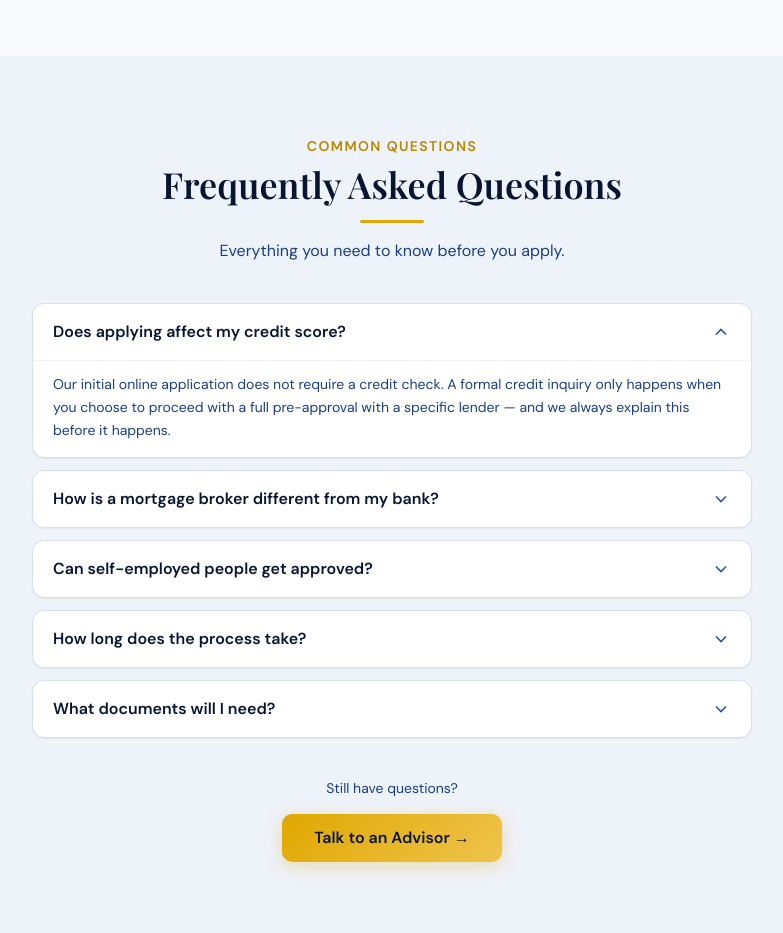
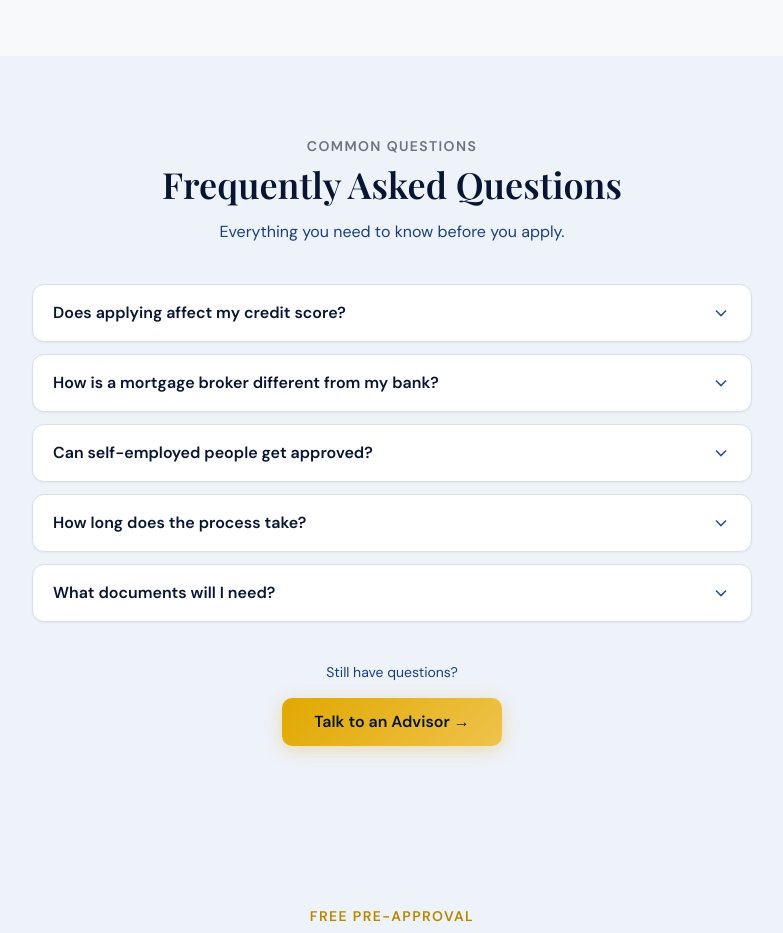
Before and after one commit to melzeranthony6-ai/clearpath-mortgage, a React (Vite) app: page / in a window 1280 px wide. Shown: the part 5220-6153 px from the top of the page, without its empty margins (248-1031 px from the left). Built offline with nearby package versions, Linux system fonts and the light colour scheme.

Commit message:
fix: FAQ closed by default, gray label, remove divider, gray answer textYou said: All four changes are in src/components/FAQ.

```diff
--- a/src/components/FAQ.tsx
+++ b/src/components/FAQ.tsx
@@ -29,15 +29,14 @@ const faqs = [
 ]
 
 function FAQ() {
-  const [openIndex, setOpenIndex] = useState<number | null>(0)
+  const [openIndex, setOpenIndex] = useState<number | null>(null)
 
   return (
     <section id="faq" className="py-16 sm:py-20 bg-navy-50">
       <div className="max-w-3xl mx-auto px-4 sm:px-6">
         <div className="text-center mb-10">
-          <p className="text-gold-600 font-semibold text-sm tracking-widest uppercase mb-2">Common Questions</p>
+          <p className="text-[#6b7280] font-semibold text-sm tracking-widest uppercase mb-2">Common Questions</p>
           <h2 className="font-display text-3xl sm:text-4xl text-navy-900">Frequently Asked Questions</h2>
-          <div className="gold-line mx-auto mt-4"></div>
           <p className="text-navy-600 mt-4">Everything you need to know before you apply.</p>
         </div>
 
@@ -67,7 +66,7 @@ function FAQ() {
                   </svg>
                 </button>
                 {isOpen && (
-                  <div className="px-5 pb-4 text-sm text-navy-600 leading-relaxed border-t border-navy-50 pt-3">
+                  <div className="px-5 pb-4 text-sm text-[#374151] leading-relaxed border-t border-navy-50 pt-3">
                     {faq.answer}
                   </div>
                 )}
```
